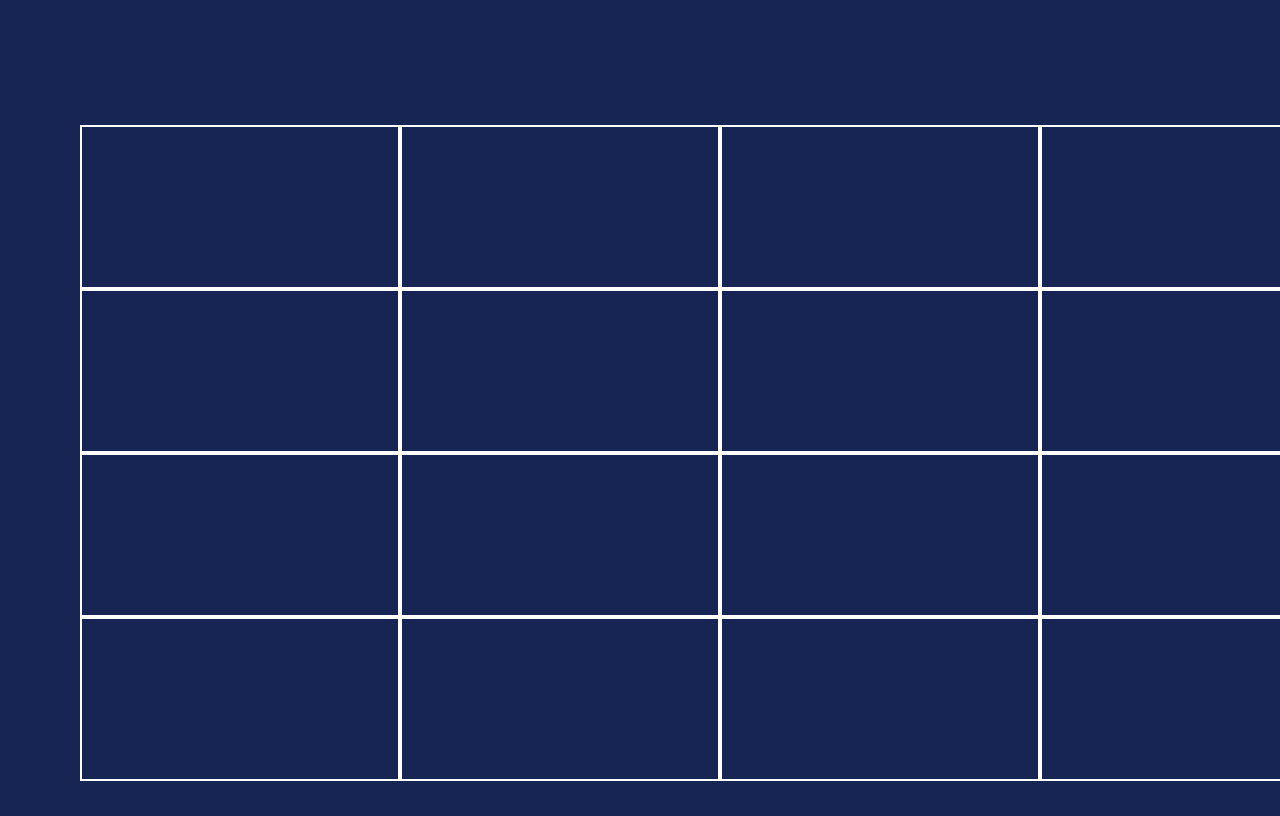
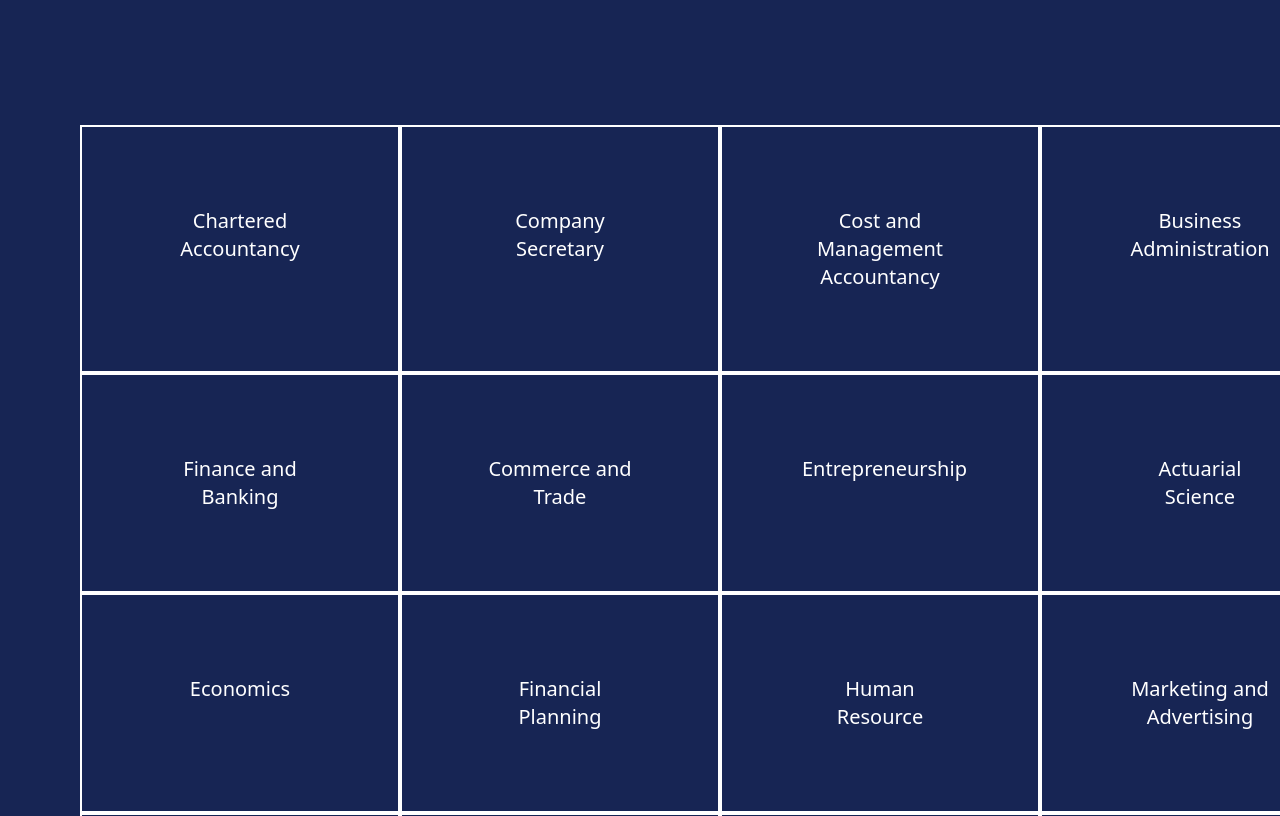
Before and after one commit to OlibhiaGhosh/Road_Runner, a website: page Commerce/commerce_index.html in a window 1280 px wide. Shown: the part 474-1290 px from the top of the page. Drawn offline with nearby package versions, Linux system fonts and the light colour scheme.

Commit message:
commerce 1

```diff
--- a/Commerce/commerce_index.html
+++ b/Commerce/commerce_index.html
@@ -69,22 +69,26 @@
     <div>
         <div class="container m-20">
             <div class="row">
-                <div class="col-xxl-3 col-xl-3 col-lg-3 col-mg-4 col-sm-6 col-xs-12 border-2 border-solid border-white py-20 px-20 text-center"></div>
-                <div class="col-xxl-3 col-xl-3 col-lg-3 col-mg-4 col-sm-6 col-xs-12 border-2 border-solid border-white py-20 px-20 text-center"></div>
-                <div class="col-xxl-3 col-xl-3 col-lg-3 col-mg-4 col-sm-6 col-xs-12 border-2 border-solid border-white py-20 px-20 text-center"></div>
-                <div class="col-xxl-3 col-xl-3 col-lg-3 col-mg-4 col-sm-6 col-xs-12 border-2 border-solid border-white py-20 px-20 text-center"></div>
-                <div class="col-xxl-3 col-xl-3 col-lg-3 col-mg-4 col-sm-6 col-xs-12 border-2 border-solid border-white py-20 px-20 text-center"></div>
-                <div class="col-xxl-3 col-xl-3 col-lg-3 col-mg-4 col-sm-6 col-xs-12 border-2 border-solid border-white py-20 px-20 text-center"></div>
-                <div class="col-xxl-3 col-xl-3 col-lg-3 col-mg-4 col-sm-6 col-xs-12 border-2 border-solid border-white py-20 px-20 text-center"></div>
-                <div class="col-xxl-3 col-xl-3 col-lg-3 col-mg-4 col-sm-6 col-xs-12 border-2 border-solid border-white py-20 px-20 text-center"></div>
-                <div class="col-xxl-3 col-xl-3 col-lg-3 col-mg-4 col-sm-6 col-xs-12 border-2 border-solid border-white py-20 px-20 text-center"></div>
-                <div class="col-xxl-3 col-xl-3 col-lg-3 col-mg-4 col-sm-6 col-xs-12 border-2 border-solid border-white py-20 px-20 text-center"></div>
-                <div class="col-xxl-3 col-xl-3 col-lg-3 col-mg-4 col-sm-6 col-xs-12 border-2 border-solid border-white py-20 px-20 text-center"></div>
-                <div class="col-xxl-3 col-xl-3 col-lg-3 col-mg-4 col-sm-6 col-xs-12 border-2 border-solid border-white py-20 px-20 text-center"></div>
-                <div class="col-xxl-3 col-xl-3 col-lg-3 col-mg-4 col-sm-6 col-xs-12 border-2 border-solid border-white py-20 px-20 text-center"></div>
-                <div class="col-xxl-3 col-xl-3 col-lg-3 col-mg-4 col-sm-6 col-xs-12 border-2 border-solid border-white py-20 px-20 text-center"></div>
-                <div class="col-xxl-3 col-xl-3 col-lg-3 col-mg-4 col-sm-6 col-xs-12 border-2 border-solid border-white py-20 px-20 text-center"></div>
-                <div class="col-xxl-3 col-xl-3 col-lg-3 col-mg-4 col-sm-6 col-xs-12 border-2 border-solid border-white py-20 px-20 text-center"></div>
+                <div class="col-xxl-3 col-xl-3 col-lg-3 col-mg-4 col-sm-6 col-xs-12 border-2 border-solid border-white py-20 px-20 text-center">Chartered Accountancy</div>
+                <div class="col-xxl-3 col-xl-3 col-lg-3 col-mg-4 col-sm-6 col-xs-12 border-2 border-solid border-white py-20 px-20 text-center">Company Secretary</div>
+                <div class="col-xxl-3 col-xl-3 col-lg-3 col-mg-4 col-sm-6 col-xs-12 border-2 border-solid border-white py-20 px-20 text-center">Cost and Management Accountancy</div>
+                <div class="col-xxl-3 col-xl-3 col-lg-3 col-mg-4 col-sm-6 col-xs-12 border-2 border-solid border-white py-20 px-20 text-center">Business Administration</div>
+                <div class="col-xxl-3 col-xl-3 col-lg-3 col-mg-4 col-sm-6 col-xs-12 border-2 border-solid border-white py-20 px-20 text-center">Finance and Banking</div>
+                <div class="col-xxl-3 col-xl-3 col-lg-3 col-mg-4 col-sm-6 col-xs-12 border-2 border-solid border-white py-20 px-20 text-center">Commerce and Trade</div>
+                <div class="col-xxl-3 col-xl-3 col-lg-3 col-mg-4 col-sm-6 col-xs-12 border-2 border-solid border-white py-20 px-20 text-center">Entrepreneurship</div>
+                <div class="col-xxl-3 col-xl-3 col-lg-3 col-mg-4 col-sm-6 col-xs-12 border-2 border-solid border-white py-20 px-20 text-center">Actuarial Science</div>
+                <div class="col-xxl-3 col-xl-3 col-lg-3 col-mg-4 col-sm-6 col-xs-12 border-2 border-solid border-white py-20 px-20 text-center">Economics</div>
+                <div class="col-xxl-3 col-xl-3 col-lg-3 col-mg-4 col-sm-6 col-xs-12 border-2 border-solid border-white py-20 px-20 text-center">Financial Planning</div>
+                <div class="col-xxl-3 col-xl-3 col-lg-3 col-mg-4 col-sm-6 col-xs-12 border-2 border-solid border-white py-20 px-20 text-center">Human Resource</div>
+                <div class="col-xxl-3 col-xl-3 col-lg-3 col-mg-4 col-sm-6 col-xs-12 border-2 border-solid border-white py-20 px-20 text-center">Marketing and Advertising</div>
+                <div class="col-xxl-3 col-xl-3 col-lg-3 col-mg-4 col-sm-6 col-xs-12 border-2 border-solid border-white py-20 px-20 text-center">International Business</div>
+                <div class="col-xxl-3 col-xl-3 col-lg-3 col-mg-4 col-sm-6 col-xs-12 border-2 border-solid border-white py-20 px-20 text-center">Digital Marketing</div>
+                <div class="col-xxl-3 col-xl-3 col-lg-3 col-mg-4 col-sm-6 col-xs-12 border-2 border-solid border-white py-20 px-20 text-center">Government Jobs</div>
+                <div class="col-xxl-3 col-xl-3 col-lg-3 col-mg-4 col-sm-6 col-xs-12 border-2 border-solid border-white py-20 px-20 text-center">Teaching and Education</div>
+                <div class="col-xxl-3 col-xl-3 col-lg-3 col-mg-4 col-sm-6 col-xs-12 border-2 border-solid border-white py-20 px-20 text-center">Information Technology</div>
+                <div class="col-xxl-3 col-xl-3 col-lg-3 col-mg-4 col-sm-6 col-xs-12 border-2 border-solid border-white py-20 px-20 text-center">Insurance</div>
+                <div class="col-xxl-3 col-xl-3 col-lg-3 col-mg-4 col-sm-6 col-xs-12 border-2 border-solid border-white py-20 px-20 text-center">Real Estate</div>
+                <div class="col-xxl-3 col-xl-3 col-lg-3 col-mg-4 col-sm-6 col-xs-12 border-2 border-solid border-white py-20 px-20 text-center">Retail Management</div>
             </div>
         </div>
     </div>
```
